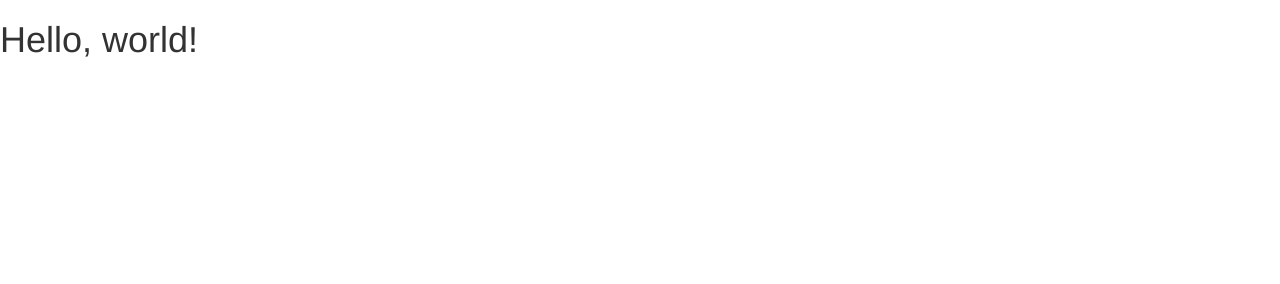
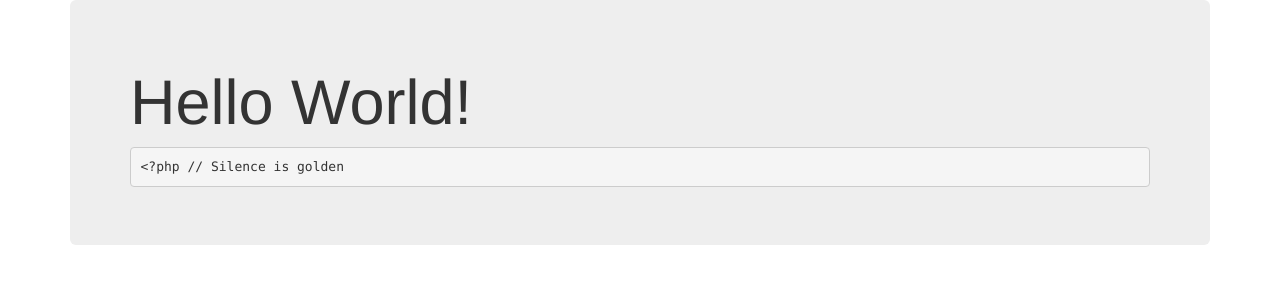
Before and after one commit to jchck/Silence, a plain HTML site: page index.html in a window 1280 px wide. Drawn offline with nearby package versions, Linux system fonts and the light colour scheme.

Commit message:
get that code in there

```diff
--- a/index.html
+++ b/index.html
@@ -4,7 +4,7 @@
     <meta charset="utf-8">
     <meta http-equiv="X-UA-Compatible" content="IE=edge">
     <meta name="viewport" content="width=device-width, initial-scale=1">
-    <title>Bootstrap 101 Template</title>
+    <title>Silence is Golden</title>
 
     <link  rel="stylesheet" href="https://maxcdn.bootstrapcdn.com/bootstrap/3.2.0/css/bootstrap.min.css">
     <script src="https://ajax.googleapis.com/ajax/libs/jquery/1.11.1/jquery.min.js"></script>
@@ -16,9 +16,16 @@
       <script src="https://oss.maxcdn.com/respond/1.4.2/respond.min.js"></script>
     <![endif]-->
   </head>
+
   <body>
-    <h1>Hello, world!</h1>
 
-    <script src="https://maxcdn.bootstrapcdn.com/bootstrap/3.2.0/js/bootstrap.min.js"></script>
-  </body>
+    <div class="container">
+      <div class="jumbotron">
+        <h1>Hello World!</h1>
+        <pre><code>&lt;&#063;php // Silence is golden</code></pre>
+      </div>
+    </div>
+
+  <script src="https://maxcdn.bootstrapcdn.com/bootstrap/3.2.0/js/bootstrap.min.js"></script>
+</body>
 </html>
```
